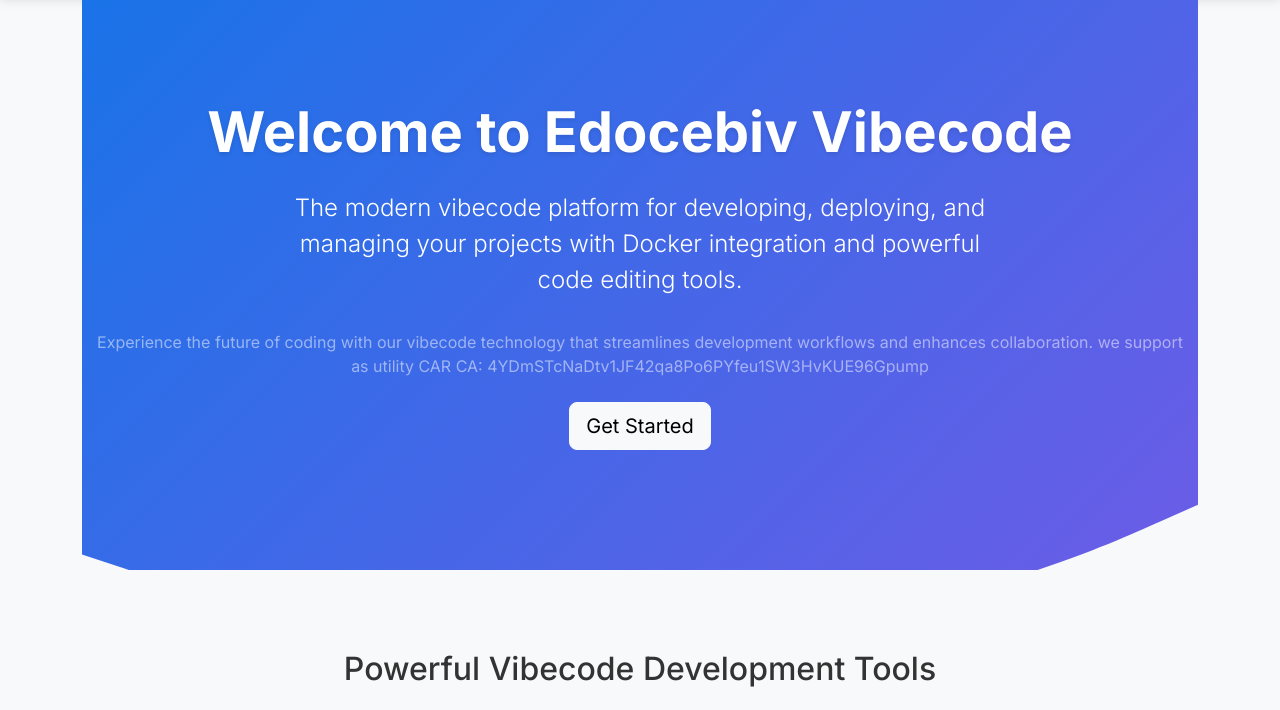
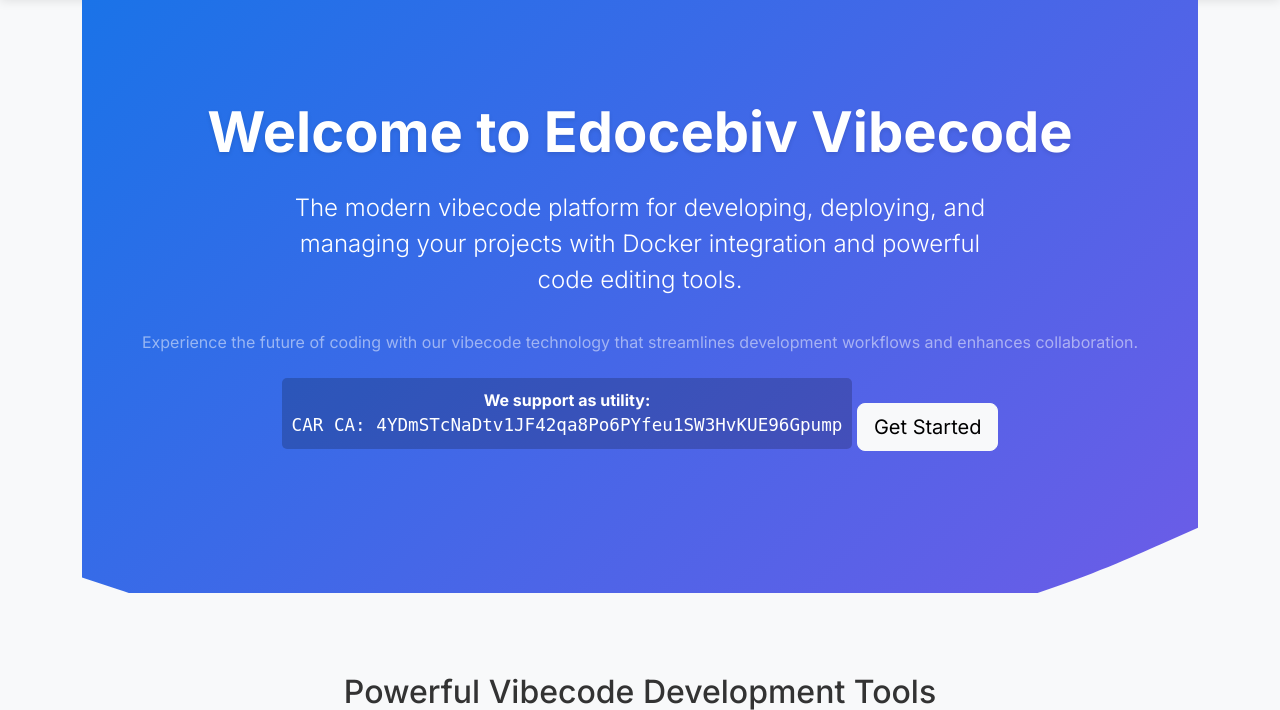
Before and after one commit to vibe-base/edocebiv, a Django app: page / in a window 1280 px wide. Shown: the part 57-767 px from the top of the page. Run offline with Django 5.2, Linux system fonts and the light colour scheme; some libraries are stand-ins or nearby versions.

Commit message:
update ca

```diff
--- a/templates/home.html
+++ b/templates/home.html
@@ -127,10 +127,13 @@
     <div class="container hero-content">
         <h1 class="hero-title">Welcome to Edocebiv Vibecode</h1>
         <p class="hero-subtitle">The modern vibecode platform for developing, deploying, and managing your projects with Docker integration and powerful code editing tools.</p>
-        <p class="text-white-50 mb-4">Experience the future of coding with our vibecode technology that streamlines development workflows and enhances collaboration.
-            we support as utility
-            CAR CA: 4YDmSTcNaDtv1JF42qa8Po6PYfeu1SW3HvKUE96Gpump
+        <p class="text-white-50 mb-4">Experience the future of coding with our vibecode technology that streamlines development workflows and enhances collaboration.</p>
+        {% if not user.is_authenticated %}
+        <p class="text-white mb-4" style="background-color: rgba(0,0,0,0.2); padding: 10px; border-radius: 5px; display: inline-block;">
+            <strong>We support as utility:</strong><br>
+            <span style="font-family: monospace; font-size: 1.1em;">CAR CA: 4YDmSTcNaDtv1JF42qa8Po6PYfeu1SW3HvKUE96Gpump</span>
         </p>
+        {% endif %}
         {% if not user.is_authenticated %}
             <a href="{% url 'account_signup' %}" class="btn btn-lg btn-light">Get Started</a>
         {% else %}
@@ -257,10 +260,18 @@
             <h2 class="mb-4">Ready to experience Vibecode?</h2>
             <p class="lead text-muted mb-4">Join thousands of developers who are already using Edocebiv's vibecode platform to build amazing projects faster and more efficiently.</p>
             <p class="text-muted mb-4">Our vibecode technology is revolutionizing how developers work, collaborate, and deploy their applications. Start your vibecode journey today!</p>
-            <a href="{% provider_login_url 'google' %}" class="btn btn-lg btn-danger">
-                <i class="bi bi-google me-2"></i>
-                Sign up with Google
-            </a>
+
+            <div class="alert alert-info d-inline-block mx-auto mb-4" style="max-width: 600px;">
+                <p class="mb-1"><strong>We support as utility:</strong></p>
+                <p class="mb-0" style="font-family: monospace; font-size: 1.1em;">CAR CA: 4YDmSTcNaDtv1JF42qa8Po6PYfeu1SW3HvKUE96Gpump</p>
+            </div>
+
+            <div>
+                <a href="{% provider_login_url 'google' %}" class="btn btn-lg btn-danger">
+                    <i class="bi bi-google me-2"></i>
+                    Sign up with Google
+                </a>
+            </div>
         </div>
     </div>
 {% endif %}
```
